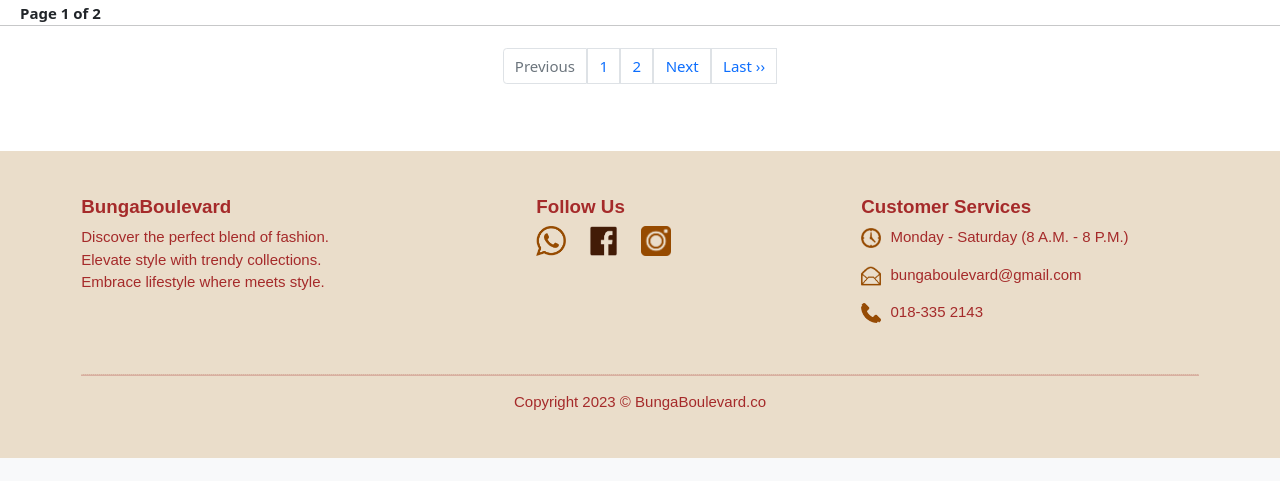
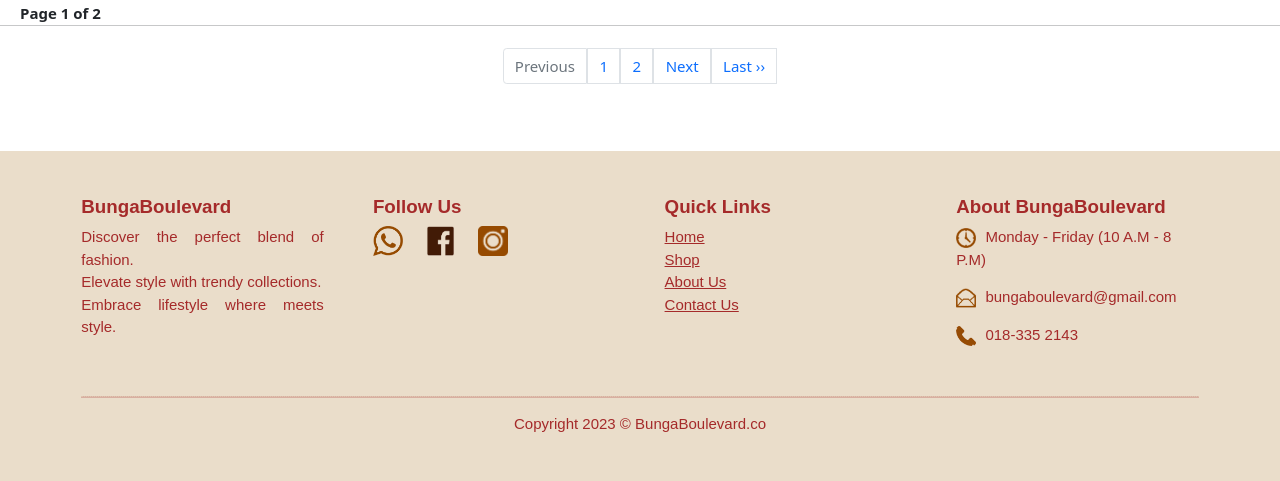
Before and after one commit to antideviant/bungaboulevard, a PHP site: page /bungaboulevard/index.php in a window 1280 px wide. Shown: the part 2724-3205 px from the top of the page. Before the commit the page ends 3182 px from the top, so only its background shows below. Run offline with PHP 8.4, Linux system fonts and the light colour scheme; a user stored in the database is signed in; data comes from the database, SQL or seed files in the repository; data that the repository does not hold is empty.

Commit message:
Update footer.php

```diff
--- a/includes/footer.php
+++ b/includes/footer.php
@@ -1,7 +1,8 @@
 <footer class="py-5 bg-brown">
     <div class="container">
-        <div class="row">
-            <div class="col-lg-4 text-brown">
+        <div class="row justify-content-between">
+
+            <div class="col-lg-3 text-brown">
                 <h5 style="font-weight: bold; font-family: 'Poppins', sans-serif;">BungaBoulevard</h5>
                 <p style="text-align: justify; font-family: 'Poppins', sans-serif;">
                     Discover the perfect blend of fashion.
@@ -9,7 +10,8 @@
                     <br>Embrace lifestyle where meets style.
                 </p>
             </div>
-            <div class="col-lg-4 text-brown" style="margin-left: 60px;">
+
+            <div class="col-lg-3 text-brown">
                 <h5 style="font-weight: bold; font-family: 'Poppins', sans-serif;">Follow Us</h5>
                 <div style="display: flex; align-items: center;">
                     <a href="https://wa.me/0183356057?text=id%20like%20to%20%20make%20a%20purchase" style="margin-right: 10px;">
@@ -23,11 +25,22 @@
                     </a>
                 </div>
             </div>
-            <div class="col-lg-4 col-md-6 text-brown" style="margin-left: -70px;">
-                <h5 style="font-weight: bold; font-family: 'Poppins', sans-serif;">Customer Services</h5>
+
+            <div class="col-lg-3 text-brown">
+                <h5 style="font-weight: bold; font-family: 'Poppins', sans-serif;">Quick Links</h5>
+                <ul style="list-style-type: none; padding: 0;">
+                    <li><a href="index.php" style="color: brown;">Home</a></li>
+                    <li><a href="product.php" style="color: brown;">Shop</a></li>
+                    <li><a href="about-us.php" style="color: brown;">About Us</a></li>
+                    <li><a href="contact-us.php" style="color: brown;">Contact Us</a></li>
+                </ul>
+            </div>
+
+            <div class="col-lg-3 text-brown">
+                <h5 style="font-weight: bold; font-family: 'Poppins', sans-serif;">About BungaBoulevard</h5>
                 <p>
                     <img src="assets/icon/time.png" alt="Business Time" style="height: 20px; width: 20px; margin-right: 5px;">
-                    Monday - Saturday (8 A.M. - 8 P.M.)
+                    Monday - Friday (10 A.M - 8 P.M)
                 </p>
                 <p>
                     <a href="mailto:bungaboulevard@gmail.com" style="text-decoration: none; color: inherit; font-family: 'Poppins', sans-serif;">
@@ -42,6 +55,7 @@
                     </a>
                 </p>
             </div>
+
         </div>
         <hr class="text-brown" style="border-color: #c28163;">
         <p class="m-0 text-center text-brown" style="font-family: 'Poppins', sans-serif;">Copyright 2023 © BungaBoulevard.co</p>
@@ -59,8 +73,8 @@
         justify-content: space-between;
     }
 
-    footer .col-lg-4 {
-        flex-basis: calc(33.33% - 20px);
+    footer .col-lg-3 {
+        flex-basis: calc(25% - 20px);
         margin-bottom: 20px;
     }
 
```
